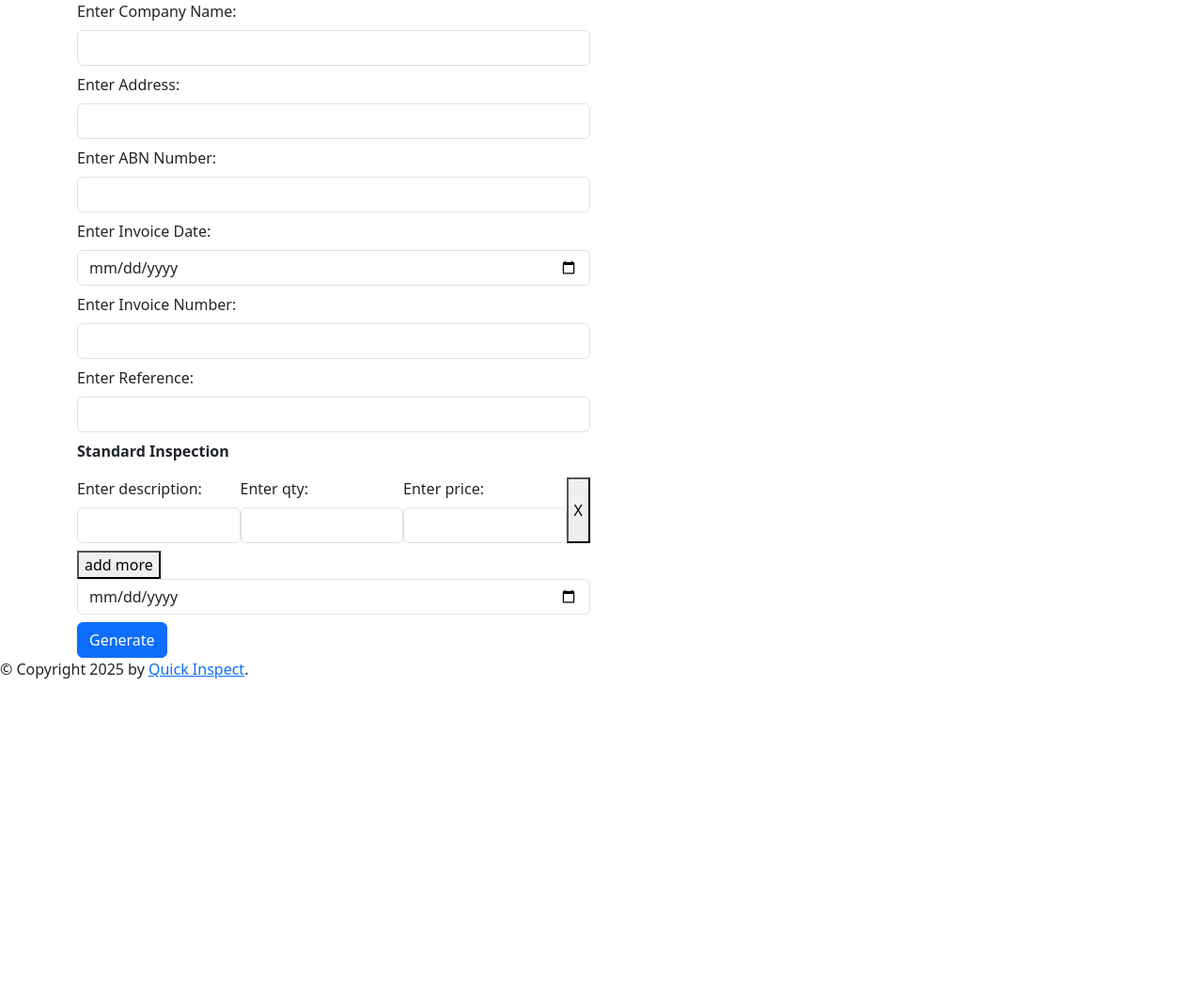
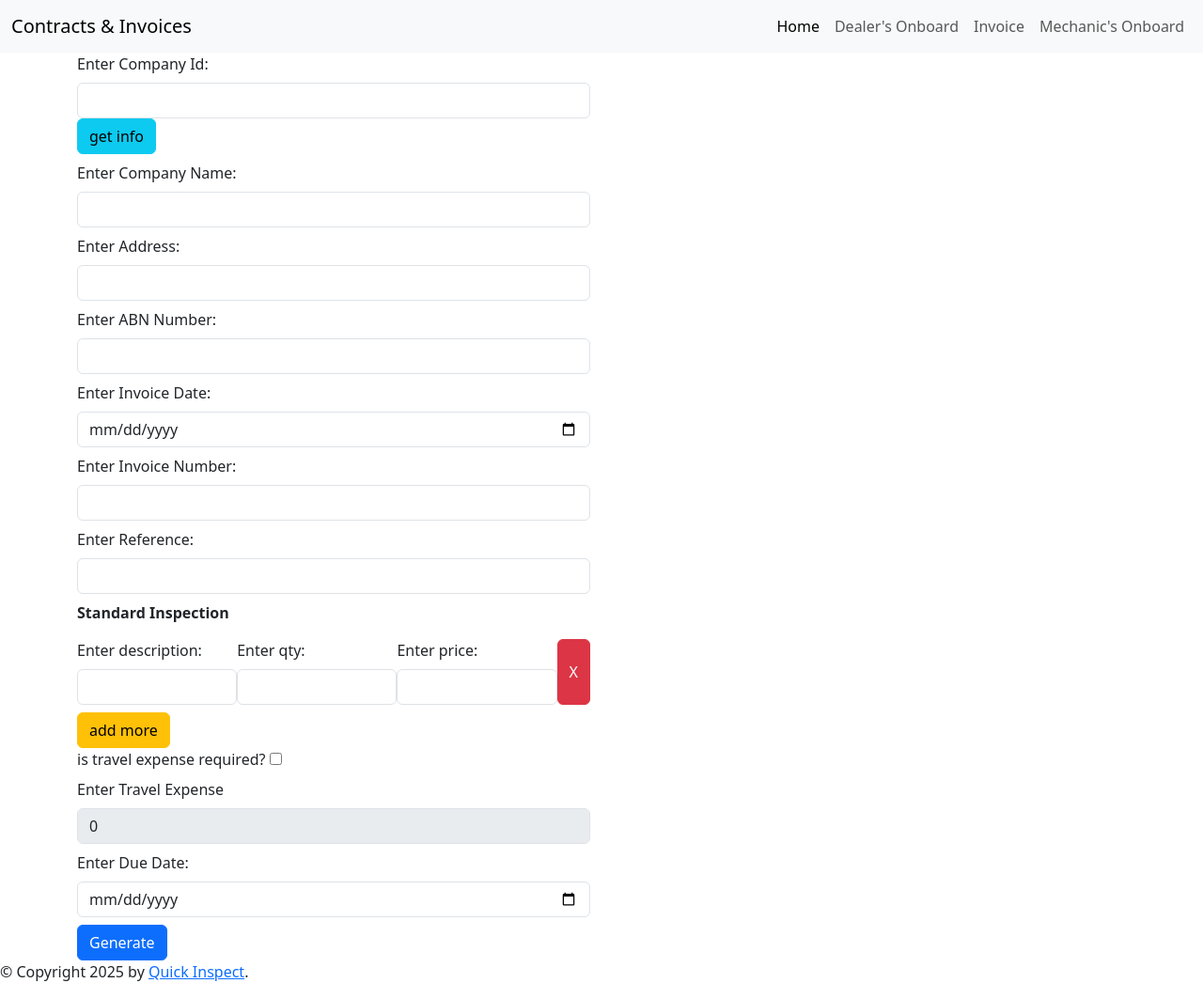
Before and after one commit to vikkya/quick-inspect, a Flask app: page /invoice in a window 1280 px wide. Shown: the whole page at 94% size. Before the commit the page ends 722 px from the top, so only its background shows below. Run offline with Flask 3, Linux system fonts and the light colour scheme.

Commit message:
added contract details

```diff
--- a/contracts/app.py
+++ b/contracts/app.py
@@ -1,16 +1,61 @@
-from flask import Flask, render_template, request
+from flask import Flask, render_template, request, redirect, url_for
+from docx import Document
+from docxtpl import DocxTemplate
 import os
 import subprocess
+import sqlite3
+import json
 
 app = Flask(__name__)
 DOWNLOAD_FOLDER = os.path.join(app.root_path, 'static', 'downloads')
 app.config['DOWNLOAD_FOLDER'] = DOWNLOAD_FOLDER
 
 @app.route("/")
-def hello_world():
+def index():
+    try:
+        db_path = './static/db/qi.db'
+        conn = sqlite3.connect(db_path)
+        conn.row_factory = sqlite3.Row
+        cur = conn.cursor()
+        cur.execute(f"select id, name from dealers")
+        data = cur.fetchall()
+        response = [dict(row) for row in data]
+        print(response)
+    except sqlite3.Error as e:
+        print(f"DB insert error {e}")
+    finally:
+        if conn:
+            conn.close()
+    return render_template("home.html", data=response)
+
+@app.route("/contract")
+def contract():
     if request.method == 'POST':
         print(request.data)
-    return render_template("form.html", person='vikky')
+    return render_template("form.html")
+
+@app.route('/get_data', methods=['POST'])
+def get_data():
+    if request.method == 'POST':
+        form_data = dict(request.form)
+        print(form_data)
+    data = {
+        'company_name': form_data['company_name'],
+        'full_name': form_data['full_name'],
+        'address_1': form_data['address_1'],
+        'primary_number': form_data['primary_number'],
+        'secondary_number': form_data['secondary_number'],
+        'abn_number': form_data['abn_number'],
+        'distance_covered': form_data['distance_covered'],
+        'standard_inspection': form_data['standard_inspection'],
+        'suburbs_list': form_data['suburbs_list'],
+        'contract_date': form_data['contract_date']
+    }
+    template_path = 'template.docx'
+    name = data['full_name']
+    # file_name, output_pdf = (None, None)
+    file_name, output_pdf = fill_contract(template_path, name, data)
+    return render_template("download.html", doc_name=f'downloads/{file_name}', pdf_name=f'downloads/{output_pdf}')
 
 
 @app.route("/invoice")
@@ -28,15 +73,10 @@ def generate_invoice():
         desc_list = request.form.getlist('description[]')
         qty_list = request.form.getlist('qty[]')
         price_list = request.form.getlist('price[]')
-        company_name = request.form.get('company_name')
-        address = request.form.get('address')
-        abn_number = request.form.get('abn_number')
-        invoice_date = request.form.get('invoice_date')
-        invoice_number = request.form.get('invoice_number')
-        reference = request.form.get('reference')
-        due_date = request.form.get('due_date')
+        travel_exp_required = request.form.get('travel_expense_required'),
+        travel_expense = int(request.form.get('travel_expense')),
         for desc, qty, price in zip(desc_list, qty_list, price_list):
-            total = int(qty) * int(price)
+            total = int(qty) * float(price)
             items.append({
                 'desc': desc,
                 'qty': qty,
@@ -44,24 +84,123 @@ def generate_invoice():
                 'total': total
             })
             subtotal += total
-        gst = int((subtotal / 100 ) * 10)
+        gst = round((subtotal / 100 ) * 10, 2)
         grand_total = subtotal + gst
+        if travel_exp_required:
+            grand_total += travel_expense
         payload = {
-            'company_name': company_name,
-            'address': address,
-            'abn_number': abn_number,
-            'invoice_date': invoice_date,
-            'invoice_number': invoice_number,
-            'reference': reference,
-            'due_date': due_date,
+            'company_name': request.form.get('company_name'),
+            'address': request.form.get('address'),
+            'abn_number': request.form.get('abn_number'),
+            'invoice_date': request.form.get('invoice_date'),
+            'invoice_number': request.form.get('invoice_number'),
+            'reference': request.form.get('reference'),
+            'due_date': request.form.get('due_date'),
+            'travel_exp_required': travel_exp_required,
+            'travel_expense': travel_expense,
             'items': items,
             'subtotal': subtotal,
             'gst': gst,
             'grand_total': grand_total,
 
         }
-        print(payload)
-    return {'status': 'ok'}
+    template_path = 'tax_invoice_template.docx'
+    name = f"INV {payload['invoice_number']} - {payload['invoice_date']}"
+    # file_name, output_pdf = (None, None)
+    file_name, output_pdf = fill_contract(template_path, name, payload)
+    print(file_name, output_pdf)
+    return render_template("download.html", doc_name=f'downloads/{file_name}', pdf_name=f'downloads/{output_pdf}')
+
+@app.route("/onboard", methods=['GET', 'POST'])
+def onboard():
+    if request.method == 'POST':
+        try:
+            db_path = './static/db/qi.db'
+            conn = sqlite3.connect(db_path)
+            print(request.method)
+            dealer_company_name = request.form.get('company_name')
+            dealer_address = request.form.get('address')
+            dealer_abn = request.form.get('abn_number')
+            cur = conn.cursor()
+            data = (dealer_company_name, dealer_address, dealer_abn)
+            cur.execute("insert into dealers (name, address, abn) values (?, ?, ?)", data)
+            conn.commit()
+        except sqlite3.Error as e:
+            print(f"DB insert error {e}")
+        finally:
+            if conn:
+                conn.close()
+            return render_template('onboard.html', toast='show')
+    return render_template('onboard.html', toast='')
+
+
+
+@app.route("/read_data/<int:id>", methods=['GET'])
+def read_data(id):
+    try:
+        print(type(id), "id")
+        db_path = './static/db/qi.db'
+        conn = sqlite3.connect(db_path)
+        conn.row_factory = sqlite3.Row
+        cur = conn.cursor()
+        cur.execute(f"select * from dealers where id = {id}")
+        data = cur.fetchall()
+        response = [dict(row) for row in data]
+    except sqlite3.Error as e:
+        print(f"DB insert error {e}")
+    finally:
+        if conn:
+            conn.close()
+    return json.dumps(response)
+
+@app.route("/get_invoice_id", methods=['GET', 'POST'])
+def get_invoice_id():
+    db_path = './static/db/qi.db'
+    conn = sqlite3.connect(db_path)
+    cur = conn.cursor()
+    if request.method == 'GET':
+        try:
+            cur.execute(f"select * from invoice_counter")
+            data = cur.fetchone()
+            print(data)
+        except sqlite3.Error as e:
+            print(f"DB insert error {e}")
+        finally:
+            if conn:
+                conn.close()
+        return json.dumps({'id': str(data[0]).zfill(5)})
+    if request.method == 'POST':
+        try:
+            cur.execute("update invoice_counter set id = id + 1")
+            conn.commit()
+        except sqlite3.Error as e:
+            print(f"DB insert error {e}")
+        finally:
+            if conn:
+                conn.close()
+        return {"status": 200}
+
+
+def fill_contract(template_path, name, payload):
+    doc_name = f'{name}.docx'
+    output_path = os.path.join(app.config['DOWNLOAD_FOLDER'], doc_name)
+    output_pdf = f'{name}.pdf'
+    output_path_pdf = os.path.join(app.config['DOWNLOAD_FOLDER'])
+    doc = DocxTemplate(template_path)
+    doc.render(payload)
+    doc.save(output_path)
+    subprocess.run(['/usr/bin/soffice',
+    '-env:UserInstallation=file:///tmp/LibreOffice_Conversion_${USER}',
+    '--headless',
+    '--convert-to',
+    'pdf:writer_pdf_Export',
+    output_path,
+    '--outdir',
+    output_path_pdf],
+    capture_output=True,
+    text=True)
+    return (doc_name, output_pdf)
+
 
 if __name__ == '__main__':
     os.makedirs(DOWNLOAD_FOLDER, exist_ok=True)
--- a/contracts/templates/base.html
+++ b/contracts/templates/base.html
@@ -7,11 +7,30 @@
     {% endblock %}
   </head>
   <body>
+    <nav class="navbar navbar-expand-lg bg-body-tertiary">
+      <div class="container-fluid">
+        <a class="navbar-brand" href="#">Contracts & Invoices</a>
+        <button class="navbar-toggler" type="button" data-bs-toggle="collapse" data-bs-target="#navbarNavAltMarkup" aria-controls="navbarNavAltMarkup" aria-expanded="false" aria-label="Toggle navigation">
+          <span class="navbar-toggler-icon"></span>
+        </button>
+        <div class="collapse navbar-collapse" id="navbarNavAltMarkup">
+          <div class="navbar-nav ms-auto">
+            <a class="nav-link active" aria-current="page" href="/">Home</a>
+            <a class="nav-link" href="/onboard">Dealer's Onboard</a>
+            <a class="nav-link" href="/invoice">Invoice</a>
+            <a class="nav-link" href="/contract">Mechanic's Onboard</a>
+          </div>
+        </div>
+      </div>
+    </nav>
     <div id="content">{% block content %}{% endblock %}</div>
     <div id="footer">
       {% block footer %}
       &copy; Copyright 2025 by <a href="http://www.quickinspect.com.au/">Quick Inspect</a>.
       {% endblock %}
     </div>
+    <!-- <script src="https://cdn.jsdelivr.net/npm/bootstrap@5.3.7/dist/js/bootstrap.bundle.min.js"></script> -->
+    <script src="https://cdn.jsdelivr.net/npm/@popperjs/core@2.11.8/dist/umd/popper.min.js"></script>
+<script src="https://cdn.jsdelivr.net/npm/bootstrap@5.3.7/dist/js/bootstrap.min.js"></script>
   </body>
 </html>
--- a/contracts/templates/invoice.html
+++ b/contracts/templates/invoice.html
@@ -5,6 +5,11 @@
     <div class="row">
         <div class="col-6">
             <form action="/generate_invoice" method="post">
+                <div class="mb-2">
+                    <label for="company_id" class="form-label">Enter Company Id:</label>
+                    <input type="text" class="form-control" name="company_id" id="company_id">
+                    <button class="btn btn-info" type="button" onclick="get_dealer()">get info</button>
+                </div>
                 <div class="mb-2">
                     <label for="company_name" class="form-label">Enter Company Name:</label>
                     <input type="text" class="form-control" name="company_name" id="company_name">
@@ -42,17 +47,24 @@
                         </div>
                         <div>
                             <label for="price" class="form-label">Enter price:</label>
-                            <input type="number" class="form-control" name="price[]" id="price">
+                            <input type="number" step="0.01" class="form-control" name="price[]" id="price">
                         </div>
-                        <button type="button" class="remove-btn" onclick="removeField(this)">X</button>
+                        <button type="button" class="remove-btn btn btn-danger" onclick="removeField(this)">X</button>
 
                     </div>
                 </div>
-                <button type="button" class="add_more" id="add_more" onclick="addMore()">add more</button>
+                <button type="button" class="add_more btn btn-warning" id="add_more" onclick="addMore()">add more</button>
                 <div class="mb-2">
+                    <label for="travel_expense_required" class="form-label">is travel expense required?</label>
+                    <input type="checkbox" name="travel_expense_required" id="travel_expense_required" onclick="travel_expense_handler()"> <br/>
+                    <label for="travel_expense" class="form-label">Enter Travel Expense</label>
+                    <input class="form-control" type="number" name="travel_expense" id="travel_expense" value="0" disabled>
+                </div>
+                <div class="mb-2">
+                    <label for="due_date" class="form-label">Enter Due Date:</label>
                     <input class="form-control" type="date" name="due_date" id="due_date">
                 </div>
-                <button type="submit"  class="btn btn-primary">Generate</button>
+                <button type="submit"  class="btn btn-primary" onclick="generate()">Generate</button>
             </form>
         </div>
     </div>
@@ -79,7 +91,7 @@
                 <label for="price" class="form-label">Enter price:</label>
                 <input type="number" class="form-control" name="price[]" id="price">
             </div>
-            <button type="button" class="remove-btn" onclick="removeField(this)">X</button>
+            <button type="button" class="remove-btn btn btn-danger" onclick="removeField(this)">X</button>
         `;
 
         container.appendChild(div);
@@ -100,6 +112,39 @@
         document.getElementById("due_date").value = newDate
         console.log(d.value)
     }
+
+    function travel_expense_handler() {
+        const flag = document.getElementById("travel_expense_required").checked
+        if (flag == true) {
+            document.getElementById("travel_expense").removeAttribute("disabled")
+        }else{
+            document.getElementById("travel_expense").setAttribute("disabled", true)
+        }
+    }
+
+    async function get_dealer(){
+        const id = document.getElementById("company_id").value
+        const res = await fetch(`/read_data/${id}`)
+        const data = await res.json()
+        const record = data[0]
+        const inv_res = await fetch('/get_invoice_id')
+        const inv_data = await inv_res.json()
+        console.log(inv_data, "inv_data")
+        const invoice_data = inv_data['id']
+        document.getElementById("company_name").value = record['name']
+        document.getElementById("address").value = record['address']
+        document.getElementById("abn_number").value = record['abn']
+        document.getElementById("invoice_number").value = `QI - ${invoice_data}`
+    }
+
+    async function generate(){
+        await fetch('/get_invoice_id', {
+            method: 'POST',
+            headers: {
+                'Content-Type': 'application/json'
+            }
+        })
+    }
 </script>
 
 {% endblock %}
```
Also changed, not shown: contracts/migrate.py (added, +69 -0 lines), contracts/templates/home.html (added, +21 -0 lines), contracts/templates/onboard.html (added, +42 -0 lines), contracts/static/db/qi.db (added), 2 other files.
